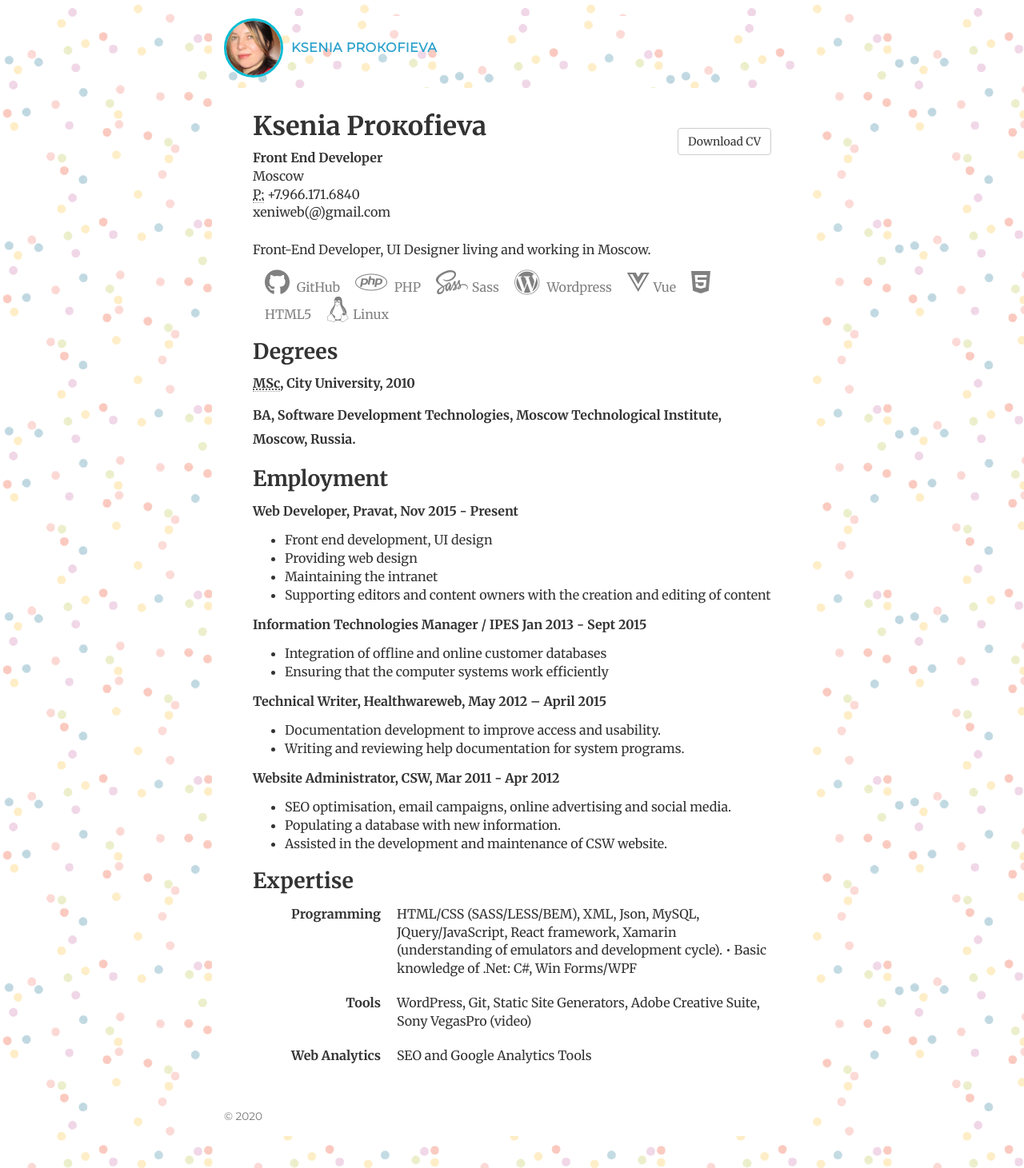
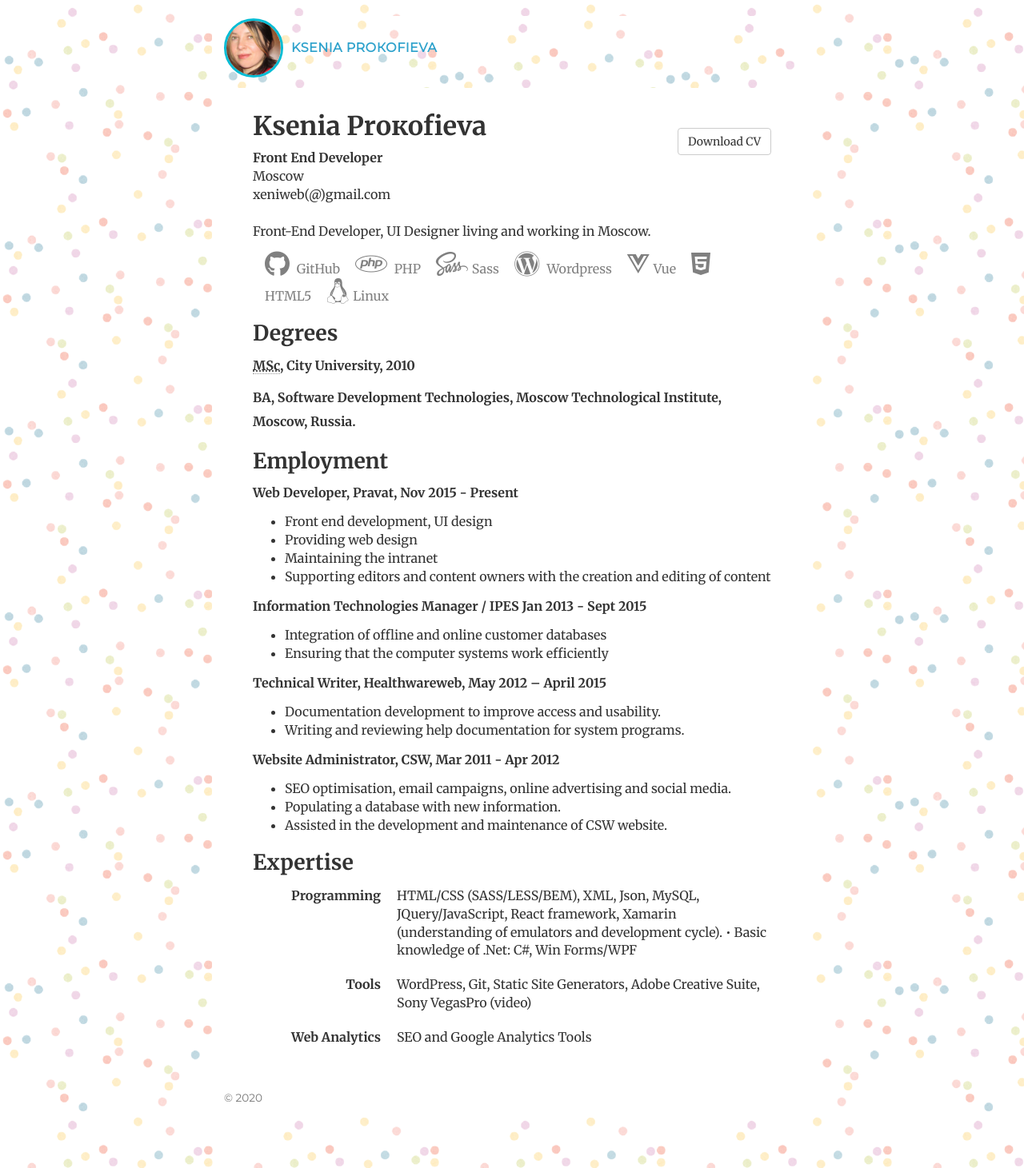
Before and after one commit to cvkp/cvkp.github.io, a Jekyll site: the page built from index-en.html, in a window 1280 px wide. Shown: the whole page at 80% size. Built offline with Jekyll 4.4.1, drawn with Linux system fonts in a browser that asks for light colours; nearby versions of some CDN libraries.

Commit message:
Update index-en.html

```diff
--- a/index-en.html
+++ b/index-en.html
@@ -19,7 +19,7 @@ ref: cv
 				<address>
 				<span itemprop="affiliation"><strong>Front End Developer </strong><br></span>
 				<span itemprop="affiliation">Moscow<br></span>
-				<abbr title="phone">P:</abbr> +7.966.171.6840<br>
+				<!--<abbr title="phone">P:</abbr> +7.966.171.684O<br>-->
 				<span>xeniweb(@)gmail.com</span>
 				</address>
 				</div>
```
